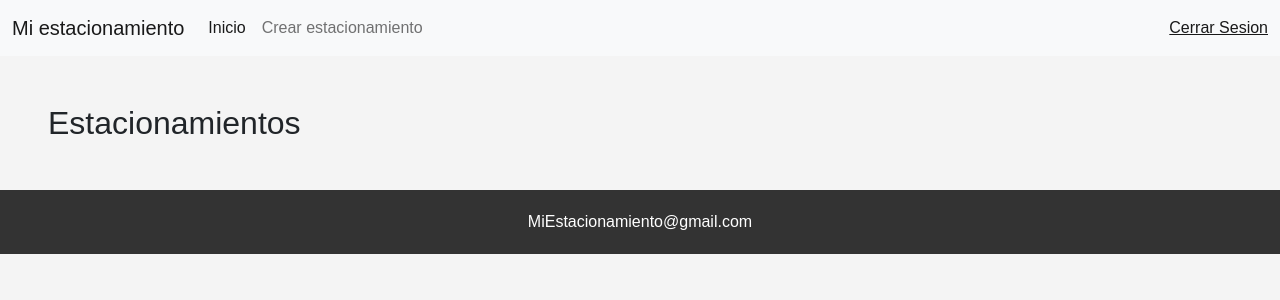
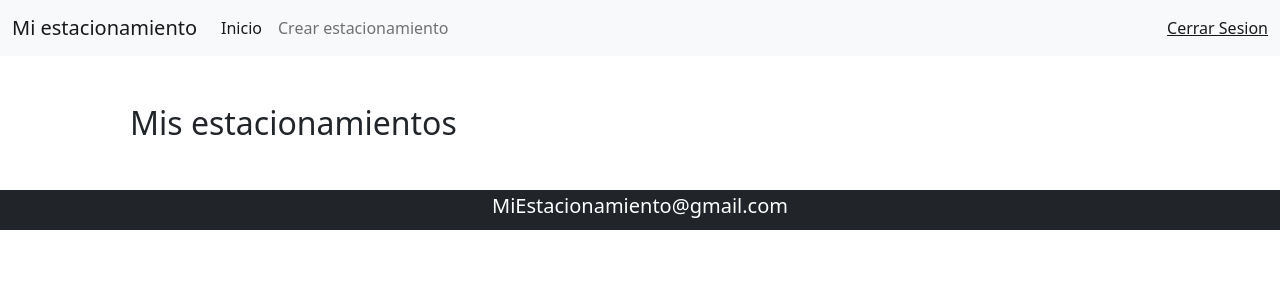
Before and after one commit to Cracklitrox/Proyecto-Mi-Estacionamiento, a Django app: page /dueno/index/ in a window 1280 px wide. Shown: the top 300 px of the page. Run offline with Django 4.2, Linux system fonts and the light colour scheme; data that the repository does not hold is empty; some libraries are stand-ins or nearby versions.

Commit message:
BaseDueno

```diff
--- /dev/null
+++ b/dueno/static/css/base.css
@@ -0,0 +1,19 @@
+body {
+    background-color: #f4f4f4;
+    font-family: Arial, sans-serif;
+}
+
+.content {
+    padding: 20px;
+    background-color: #e0e0e0;
+    border-radius: 10px;
+    box-shadow: 0px 0px 10px rgba(0, 0, 0, 0.1);
+}
+
+.row-cols-1,
+.row-cols-md-4,
+.row-col-sm-12 {
+    display: flex;
+    justify-content: center;
+    align-items: center;
+}
--- a/dueno/static/css/indexDueno.css
+++ b/dueno/static/css/indexDueno.css
@@ -1,15 +1,3 @@
-body {
-    background-color: #f4f4f4;
-    font-family: Arial, sans-serif;
-}
-
-.content {
-    padding: 20px;
-    background-color: #e0e0e0;
-    border-radius: 10px;
-    box-shadow: 0px 0px 10px rgba(0, 0, 0, 0.1);
-}
-
 .card {
     margin-bottom: 20px;
     border-radius: 10px;
@@ -19,8 +7,10 @@ body {
 .card-img-top {
     border-top-left-radius: 10px;
     border-top-right-radius: 10px;
-    height: 250px; /* Establece una altura fija */
-    object-fit: cover; /* Hace que la imagen cubra la caja manteniendo su relación de aspecto */
+    height: 250px;
+    /* Establece una altura fija */
+    object-fit: cover;
+    /* Hace que la imagen cubra la caja manteniendo su relación de aspecto */
     width: 100%;
 }
 
@@ -36,15 +26,6 @@ body {
     margin-bottom: 10px;
 }
 
-
-.row-cols-1,
-.row-cols-md-4,
-.row-col-sm-12 {
-    display: flex;
-    justify-content: center;
-    align-items: center;
-}
-
 .btn-cambiar-estado {
     margin-right: 10px;
 }
@@ -52,14 +33,6 @@ body {
 .btn-info,
 .btn-danger {
     margin: 5px;
-}
-
-footer {
-    background-color: #333;
-    color: #fff;
-    padding: 20px 0;
-    font-family: Arial, sans-serif;
-    text-align: center;
 }
 
 /* Añade esto a tu CSS */
--- /dev/null
+++ b/dueno/templates/baseDueno.html
@@ -0,0 +1,68 @@
+{% load static %}
+<!DOCTYPE html>
+<html lang="en">
+
+<head>
+    <meta charset="UTF-8">
+    <meta name="viewport" content="width=device-width, initial-scale=1.0">
+
+    <title> {% block title %} {% endblock %} </title>
+    {% block css%} {% endblock%}
+    <link rel="stylesheet" href="{% static 'css/base.css' %}">
+    <link href="https://cdn.jsdelivr.net/npm/bootstrap@5.0.2/dist/css/bootstrap.min.css" rel="stylesheet"
+        integrity="sha384-EVSTQN3/azprG1Anm3QDgpJLIm9Nao0Yz1ztcQTwFspd3yD65VohhpuuCOmLASjC" crossorigin="anonymous" />
+    <script src="https://code.jquery.com/jquery-3.6.4.min.js"></script>
+</head>
+
+<body class="w-100">
+    <!-- Header + NavBar -->
+    <header>
+        <nav class="navbar navbar-expand-lg navbar-light bg-light nav-content ">
+            <div class="container-fluid">
+                <a class="navbar-brand" href="{% url 'index' %}">Mi estacionamiento</a>
+                <button class="navbar-toggler" type="button" data-bs-toggle="collapse" data-bs-target="#navbarText"
+                    aria-controls="navbarText" aria-expanded="false" aria-label="Toggle navigation">
+                    <span class="navbar-toggler-icon"></span>
+                </button>
+                <div class="collapse navbar-collapse" id="navbarText">
+                    <ul class="navbar-nav me-auto mb-2 mb-lg-0">
+                        <li class="nav-item">
+                            <a class="nav-link active" aria-current="page" href="{% url 'index' %}">Inicio</a>
+                        </li>
+                        <li class="nav-item">
+                            <a class="nav-link" href="{% url 'addEstacionamiento' %}">Crear estacionamiento</a>
+                        </li>
+                    </ul>
+                    <span class="navbar-text">
+                        <a href="">Cerrar Sesion</a>
+                    </span>
+                </div>
+            </div>
+        </nav>
+    </header>
+    <!-- Content -->
+    {% block content %}
+
+    {% endblock %}
+
+    <!-- Footer -->
+    <footer class="footer bg-dark mt-5 text-center py-1">
+        <div class="container">
+            <h5 class="text-white">MiEstacionamiento@gmail.com</h5>
+        </div>
+    </footer>
+
+    <!-- Scripts -->
+
+    <!-- Fucniones propias -->
+    <script src="{% static 'js/indexDueno.js' %}"></script>
+
+    <!-- Option 1: Bootstrap Bundle with Popper -->
+    <script src="https://cdn.jsdelivr.net/npm/bootstrap@5.0.2/dist/js/bootstrap.bundle.min.js"
+        integrity="sha384-MrcW6ZMFYlzcLA8Nl+NtUVF0sA7MsXsP1UyJoMp4YLEuNSfAP+JcXn/tWtIaxVXM"
+        crossorigin="anonymous"></script>
+    <!-- JS validaciones-->
+    <script src="{% static 'js/validacionAddEstacionamiento.js' %}"></script>
+</body>
+
+</html>
--- a/dueno/templates/bloques/footer_dueno.html
+++ /dev/null
@@ -1,10 +0,0 @@
-{% load static %}
-
-<!-- Bloque Footer -->
-{% block footer_content %}
-    <section>
-        <footer>
-            MiEstacionamiento@gmail.com
-        </footer>
-    </section>
-{% endblock %}
--- a/dueno/templates/bloques/header_dueno.html
+++ /dev/null
@@ -1,9 +0,0 @@
-{% load static %}
-
-<!-- Bloque Head -->
-{% block head_content %}
-<link href="https://cdn.jsdelivr.net/npm/bootstrap@5.0.2/dist/css/bootstrap.min.css" rel="stylesheet"
-integrity="sha384-EVSTQN3/azprG1Anm3QDgpJLIm9Nao0Yz1ztcQTwFspd3yD65VohhpuuCOmLASjC" crossorigin="anonymous" />
-<link rel="stylesheet" href="{% static 'css/indexDueno.css' %}">
-<script src="https://code.jquery.com/jquery-3.6.4.min.js"></script>
-{% endblock %}
--- a/dueno/templates/bloques/natvar_dueno.html
+++ /dev/null
@@ -1,27 +0,0 @@
-{% block natvar_content  %}
-<section>
-    <nav class="navbar navbar-expand-lg navbar-light bg-light nav-content ">
-        <div class="container-fluid">
-            <a class="navbar-brand" href="{% url 'index' %}">Mi estacionamiento</a>
-            <button class="navbar-toggler" type="button" data-bs-toggle="collapse" data-bs-target="#navbarText"
-                aria-controls="navbarText" aria-expanded="false" aria-label="Toggle navigation">
-                <span class="navbar-toggler-icon"></span>
-            </button>
-            <div class="collapse navbar-collapse" id="navbarText">
-                <ul class="navbar-nav me-auto mb-2 mb-lg-0">
-                    <li class="nav-item">
-                        <a class="nav-link active" aria-current="page" href="{% url 'index' %}">Inicio</a>
-                    </li>
-                    <li class="nav-item">
-                        <a class="nav-link" href="{% url 'addEstacionamiento' %}">Crear estacionamiento</a>
-                    </li>
-                </ul>
-                <span class="navbar-text">
-                    <a href="">Cerrar Sesion</a>
-                </span>
-            </div>
-        </div>
-    </nav>
-</section>
-
-{% endblock %}
--- a/dueno/templates/bloques/scripts_dueno.html
+++ /dev/null
@@ -1,14 +0,0 @@
-{% block scripts_content %}
-{% load static %}
-<!-- Scripts Propios -->
-<script src="{% static 'js/indexDueno.js' %}"></script>
-
-<!-- Option 1: Bootstrap Bundle with Popper -->
-<script
-src="https://cdn.jsdelivr.net/npm/bootstrap@5.0.2/dist/js/bootstrap.bundle.min.js"
-integrity="sha384-MrcW6ZMFYlzcLA8Nl+NtUVF0sA7MsXsP1UyJoMp4YLEuNSfAP+JcXn/tWtIaxVXM"
-crossorigin="anonymous"
-></script>
-<!-- JS validaciones-->
-<script src="{% static 'js/validacionAddEstacionamiento.js' %}"></script>
-{% endblock %}
--- a/dueno/templates/indexDueno.html
+++ b/dueno/templates/indexDueno.html
@@ -1,21 +1,24 @@
+{% extends 'baseDueno.html' %}
+
 {% load static %}
-<!DOCTYPE html>
-<html lang="es">
 
-<head>
-    <meta charset="UTF-8">
-    <meta name="viewport" content="width=device-width, initial-scale=1.0">
-    <title>Dueño</title>
-    {% include 'bloques/header_dueno.html' %}
-</head>
+{% load humanize %}
 
-<body>
-    {% include 'bloques/natvar_dueno.html' %}
+{% block css%}
+<link rel="stylesheet" href="{% static 'css/indexDueno.css' %}">
+{% endblock%}
+
+{% block title %}
+Index
+{% endblock %}
+
+{% block content %}
+<div class="container">
     <!-- Cartas -->
+
     <section class="m-5">
-        {% load humanize %}
-        <h2 class="mb-4">Estacionamientos</h2>
-        <div class="row row-cols-1 row-cols-xl-4 row-cols-md-3 g-4 m-10">
+        <h2 class="mb-4">Mis estacionamientos</h2>
+        <div class="row row-cols-1 row-cols-xl-4 row-cols-md-3 g-4">
             {% for estacionamiento in estacionamientos %}
             <div class="col">
                 <div class="card h-100">
@@ -52,15 +55,14 @@
                     <td>
                         <a name="" id="" class="btn btn-info" href="{% url 'editEstacionamiento' estacionamiento.id %}"
                             role="button">Editar</a>
-                            <a name="" id="" class="btn btn-danger" href="{% url 'eliminarEstacionamiento' estacionamiento.id %}"
-                                role="button">Eliminar</a>
+                        <a name="" id="" class="btn btn-danger"
+                            href="{% url 'eliminarEstacionamiento' estacionamiento.id %}" role="button">Eliminar</a>
                     </td>
                 </div>
             </div>
             {% endfor %}
         </div>
     </section>
-    {% include 'bloques/footer_dueno.html' %}
     <!-- Popups -->
     <div class="popup" id="popup1">
         <div class="popup-content">
@@ -73,6 +75,8 @@
             <a href="" class="arrendar-btn" onclick="mostrarCargando()">Editar</a>
         </div>
     </div>
+</div>
+<!-- Cambiar a js Propios -->
 <script>
     $(document).ready(function () {
         $('.btn-cambiar-estado').click(function (e) {
@@ -103,7 +107,6 @@
         });
     });
 </script>
-    {% include 'bloques/scripts_dueno.html' %}
-</body>
 
-</html>
+
+{% endblock %}
```
Also changed, not shown: dueno/static/css/addEstacionamiento.css (+0 -13 lines), dueno/templates/addEstacionamiento.html (+23 -24 lines), dueno/templates/editEstacionamiento.html (+12 -18 lines). Lines whose indentation alone changed are shown as unchanged.
